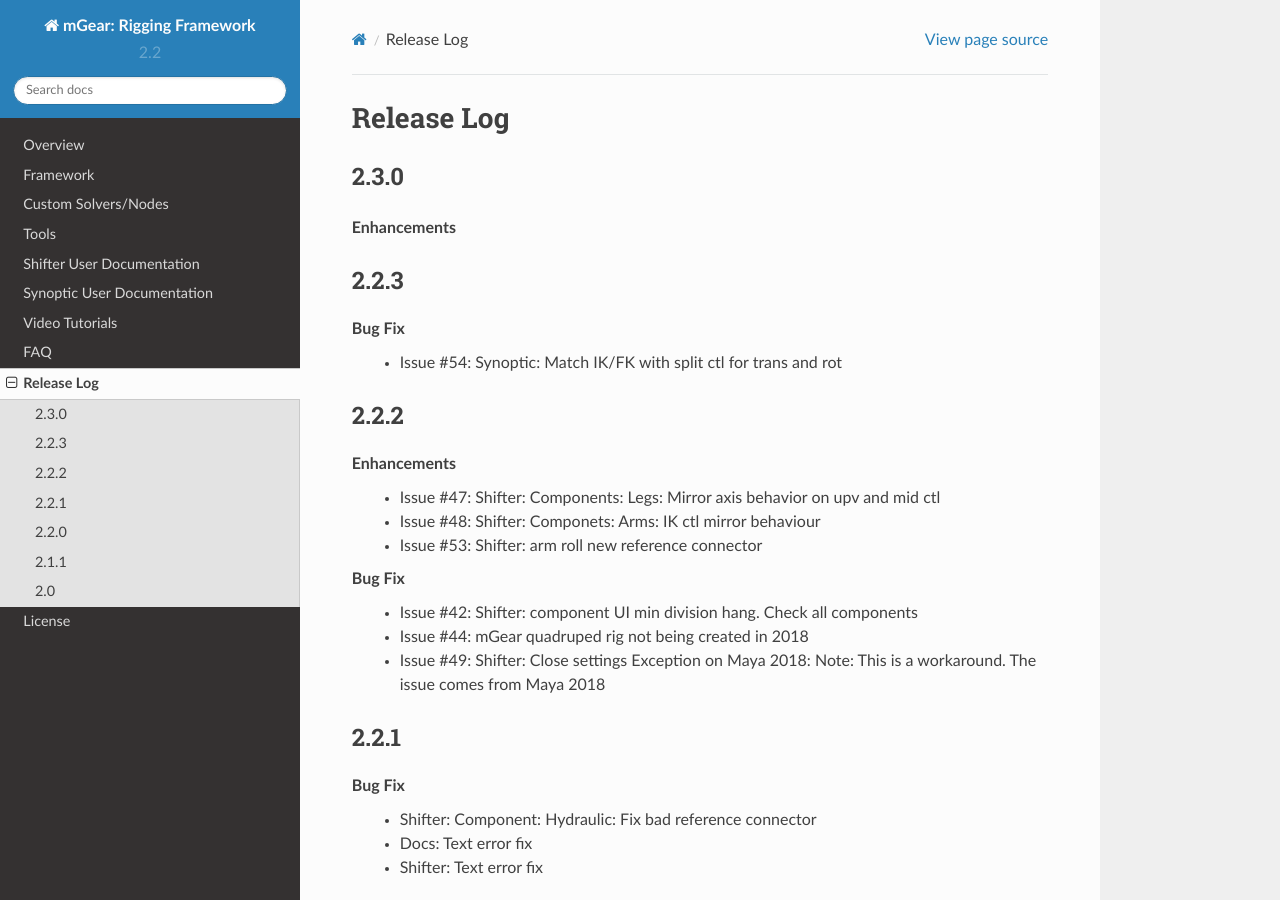
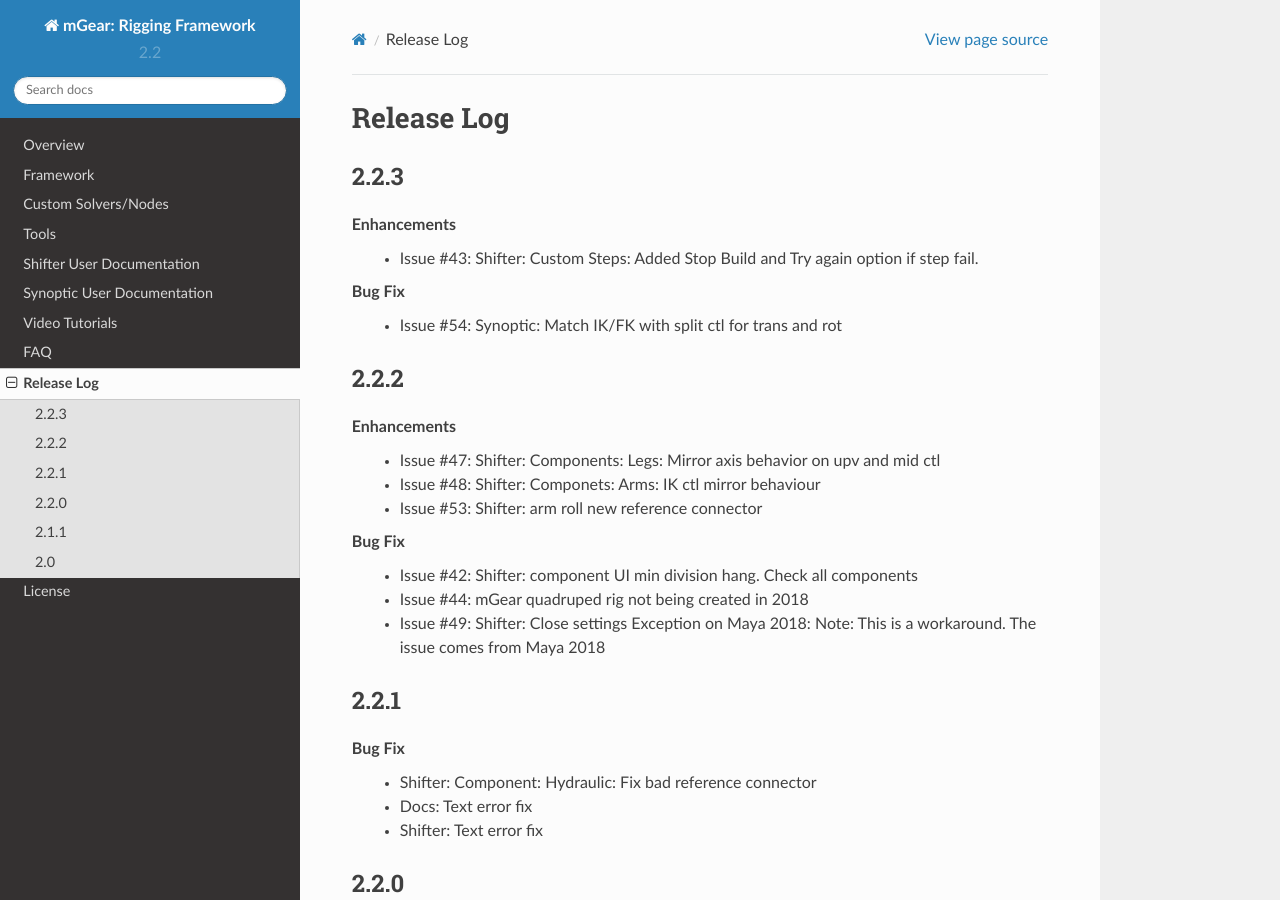
Before and after one commit to mgear-dev/mgear_dist, a Sphinx documentation site: the page built from docs/source/releaseLog.rst, in a window 1280 px wide and 900 px high. Built offline with Sphinx 7.4.7 and the Read the Docs theme 2.0.0, drawn with Linux system fonts in a browser that asks for light colours.

Commit message:
Docs: release log update

```diff
--- a/docs/source/releaseLog.rst
+++ b/docs/source/releaseLog.rst
@@ -1,11 +1,11 @@
 Release Log
 ===========
-2.3.0
------
-**Enhancements**
 
 2.2.3
 -----
+**Enhancements**
+	* Issue #43: Shifter: Custom Steps: Added Stop Build and Try again option if step fail.
+
 **Bug Fix**
 	* Issue #54: Synoptic: Match IK/FK with split ctl for trans and rot
 
```
